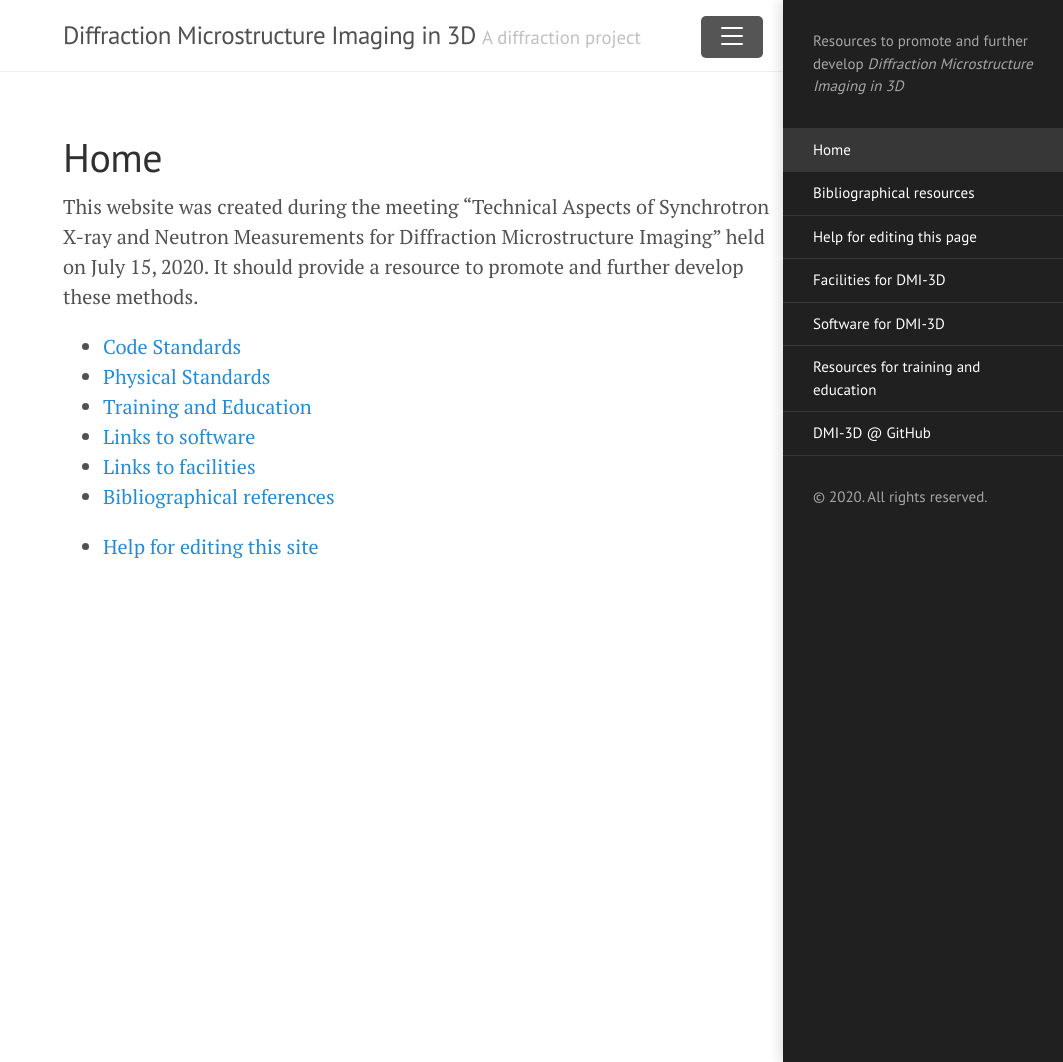
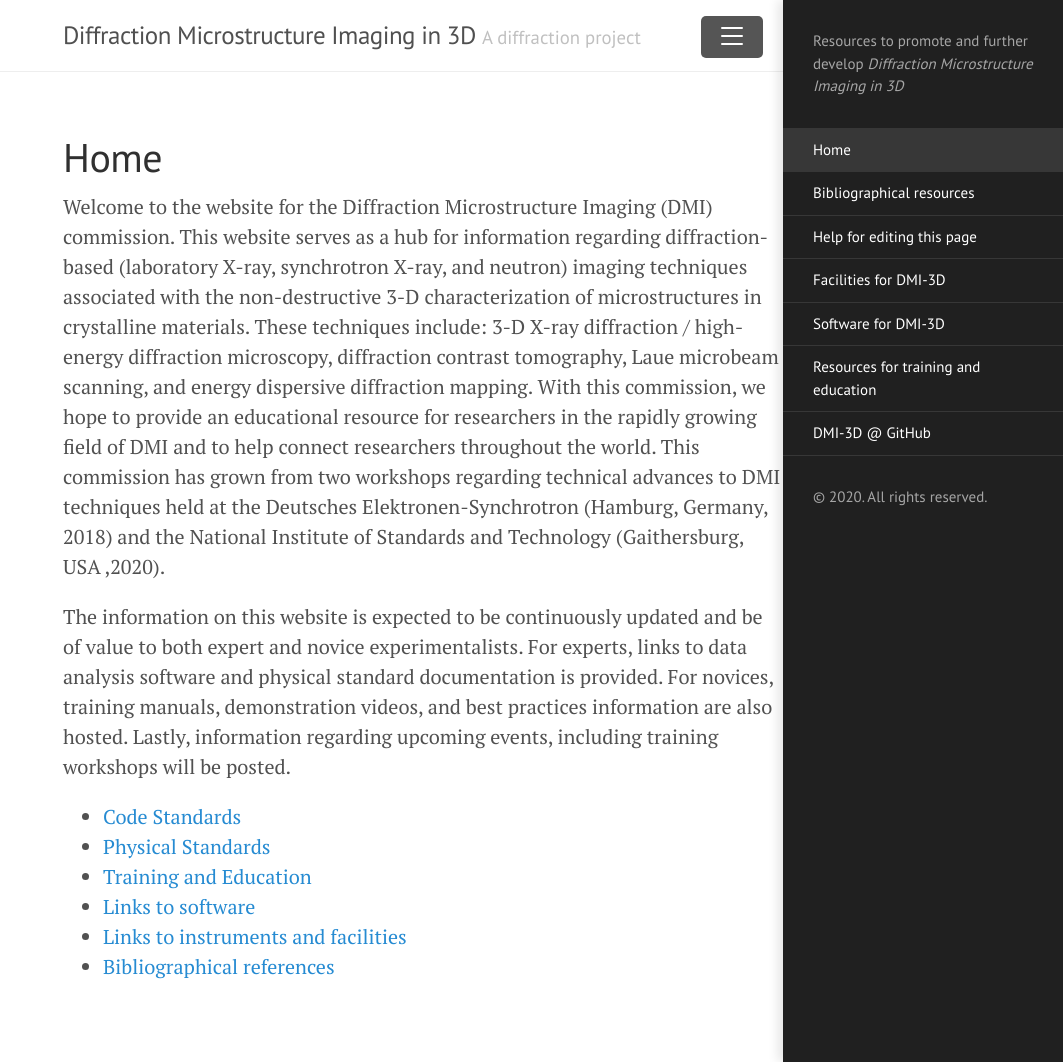
Before and after one commit to dmi-3D/dmi-3D.github.io, a Jekyll site: the page built from index.md, in a window 1280 px wide and 1062 px high. Shown: the whole window, without its empty margins (217-1280 px from the left). Built offline with Jekyll 4.4.1, drawn with Linux system fonts in a browser that asks for light colours.

Commit message:
Update index.md
Updated description for DMI commission.

```diff
--- a/index.md
+++ b/index.md
@@ -4,13 +4,13 @@ title: Home
 ---
 
 
-This website was created during the meeting "Technical Aspects of Synchrotron X-ray and Neutron Measurements for Diffraction Microstructure Imaging" held on July 15, 2020. It should provide a resource to promote and further develop these methods.
+Welcome to the website for the Diffraction Microstructure Imaging (DMI) commission. This website serves as a hub for information regarding diffraction-based (laboratory X-ray, synchrotron X-ray, and neutron) imaging techniques associated with the non-destructive 3-D characterization of microstructures in crystalline materials. These techniques include: 3-D X-ray diffraction / high-energy diffraction microscopy, diffraction contrast tomography, Laue microbeam scanning, and energy dispersive diffraction mapping. With this commission, we hope to provide an educational resource for researchers in the rapidly growing field of DMI and to help connect researchers throughout the world. This commission has grown from two workshops regarding technical advances to DMI techniques held at the Deutsches Elektronen-Synchrotron (Hamburg, Germany, 2018) and the National Institute of Standards and Technology (Gaithersburg, USA ,2020).
+
+The information on this website is expected to be continuously updated and be of value to both expert and novice experimentalists. For experts, links to data analysis software and physical standard documentation is provided. For novices, training manuals, demonstration videos, and best practices information are also hosted. Lastly, information regarding upcoming events, including training workshops will be posted.
 
 * [Code Standards](code_standards.md)
 * [Physical Standards](physical_standards.md)
 * [Training and Education](training.md)
 * [Links to software](software.md)
-* [Links to facilities](facilities.md)
+* [Links to instruments and facilities](facilities.md)
 * [Bibliographical references](biblio.md)
-
-* [Help for editing this site](editing_help.md)
```
